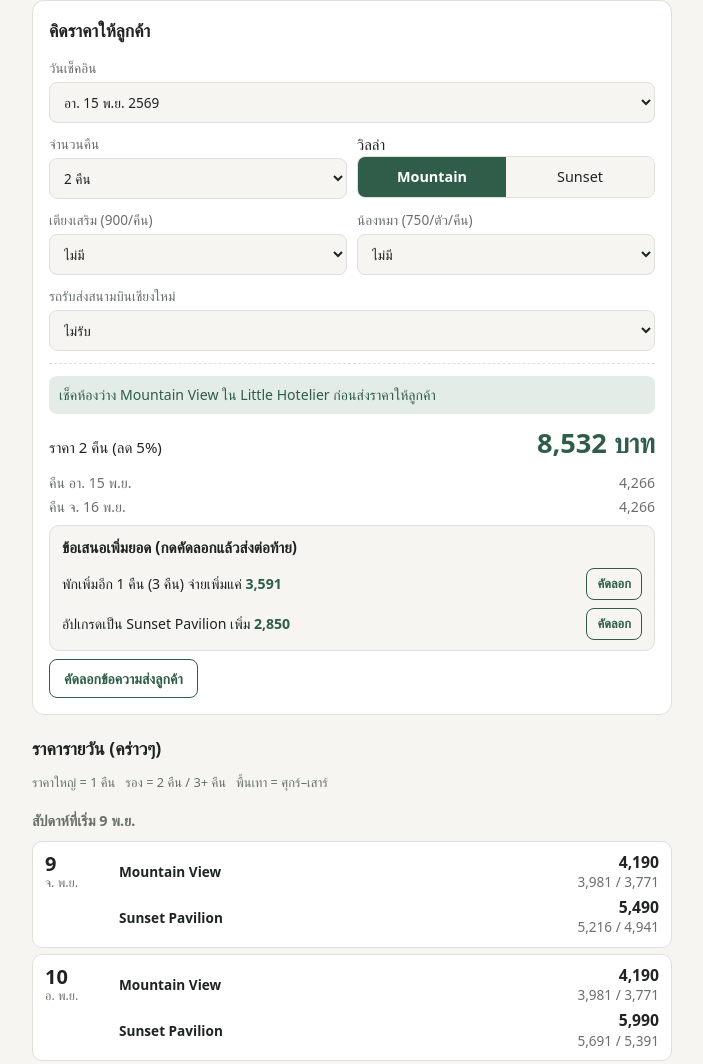
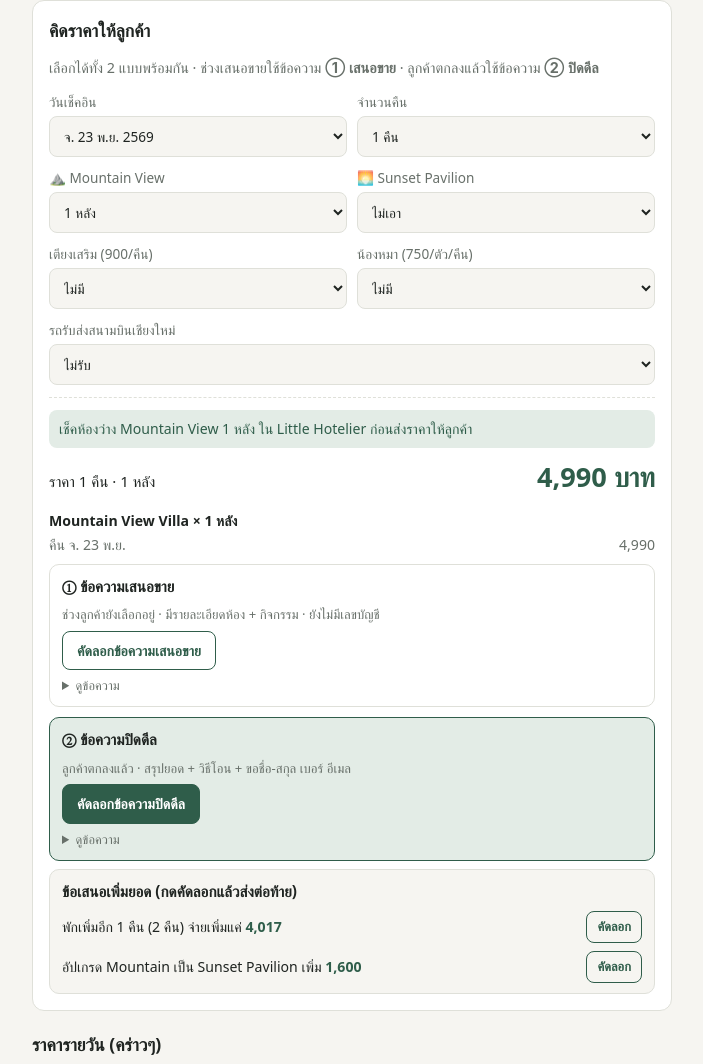
Before and after one commit to um27722/kongfang-rates, a plain HTML site: page index.html in a window 1280 px wide. Shown: the part 2671-3735 px from the top of the page, without its empty margins (288-991 px from the left). Drawn offline with Linux system fonts and the light colour scheme; a web font is replaced by a local one.

Commit message:
คิดราคา: เลือกได้หลายวิลล่า + แยกข้อความเสนอขาย/ปิดดีล (ข้อเสนอขนุน)
Co-Authored-By: Claude Opus 5.5 <noreply@anthropic.com>
Claude-Session: https://claude.ai/code/session_01B9Jv2Wp7MT1XN66toqmDcR

```diff
--- a/index.html
+++ b/index.html
@@ -58,6 +58,14 @@ select:focus-visible,button:focus-visible{outline:2px solid var(--pine);outline-
 .up b{color:var(--pine)}
 .copy.sm{font-size:.8rem;padding:5px 10px}
 .copy{align-self:flex-start;font:inherit;font-size:.88rem;padding:8px 14px;border-radius:8px;border:1px solid var(--pine);background:transparent;color:var(--pine);cursor:pointer;font-weight:600}
+.quote-lines .grp{color:var(--fg);font-weight:600;margin-top:4px}
+.msgs{display:flex;flex-direction:column;gap:10px}
+.msg{border:1px solid var(--line);border-radius:10px;padding:10px 12px;display:flex;flex-direction:column;gap:6px}
+.msg h3{font-family:var(--display);font-size:.95rem;margin:0}
+.msg p{margin:0;font-size:.82rem;color:var(--muted)}
+.msg.close{border-color:var(--pine);background:var(--pine-soft)}
+.copy.fill{background:var(--pine);color:var(--surface)}
+.msg details summary{font-size:.8rem;color:var(--muted);cursor:pointer}
 textarea.copybox{width:100%;font:inherit;font-size:.85rem;border:1px solid var(--line);border-radius:8px;padding:8px;background:var(--bg);color:var(--fg)}
 /* day list */
 .listhead{display:flex;justify-content:space-between;align-items:center;gap:10px;flex-wrap:wrap}
@@ -196,16 +204,13 @@ textarea.copybox{width:100%;font:inherit;font-size:.85rem;border:1px solid var(-
 
   <section class="card" aria-labelledby="calc-h">
     <h2 id="calc-h">คิดราคาให้ลูกค้า</h2>
+    <p class="sub" style="margin:0">เลือกได้ทั้ง 2 แบบพร้อมกัน · ช่วงเสนอขายใช้ข้อความ <b>① เสนอขาย</b> · ลูกค้าตกลงแล้วใช้ข้อความ <b>② ปิดดีล</b></p>
     <div class="calc-grid">
-      <label class="f full-w" for="ci">วันเช็คอิน<select id="ci"></select></label>
+      <label class="f" for="ci">วันเช็คอิน<select id="ci"></select></label>
       <label class="f" for="nights">จำนวนคืน<select id="nights"></select></label>
-      <div class="f"><span>วิลล่า</span>
-        <div class="seg" role="group" aria-label="เลือกวิลล่า">
-          <button type="button" id="vM" aria-pressed="true">Mountain</button>
-          <button type="button" id="vS" aria-pressed="false">Sunset</button>
-        </div>
-      </div>
-      <label class="f" for="xbed">เตียงเสริม (900/คืน)<select id="xbed"><option value="0">ไม่มี</option><option value="1">1 เตียง</option><option value="2">2 เตียง</option></select></label>
+      <label class="f" for="qM">⛰️ Mountain View<select id="qM"><option value="0">ไม่เอา</option><option value="1">1 หลัง</option><option value="2">2 หลัง</option></select></label>
+      <label class="f" for="qS">🌅 Sunset Pavilion<select id="qS"><option value="0">ไม่เอา</option><option value="1">1 หลัง</option><option value="2">2 หลัง</option></select></label>
+      <label class="f" for="xbed">เตียงเสริม (900/คืน)<select id="xbed"><option value="0">ไม่มี</option><option value="1">1 เตียง</option><option value="2">2 เตียง</option><option value="3">3 เตียง</option><option value="4">4 เตียง</option></select></label>
       <label class="f" for="xdog">น้องหมา (750/ตัว/คืน)<select id="xdog"><option value="0">ไม่มี</option><option value="1">1 ตัว</option><option value="2">2 ตัว</option><option value="3">3 ตัว</option></select></label>
       <label class="f full-w" for="xtr">รถรับส่งสนามบินเชียงใหม่<select id="xtr"><option value="0">ไม่รับ</option><option value="1">รับ ไป-กลับ 2,900 บาท</option></select></label>
     </div>
@@ -281,18 +286,37 @@ function renderList(){
 }
 
 function totalFor(v,i,n){ let t=0; for(let k=0;k<n;k++){ const j=i+k; if(j>=N) return null; const b=rate(v,dayAt(j)); t+= n>=3? r3(b) : n===2? r2(b) : b; } return t; }
+function roomsTotal(sel,i,n){ let t=0; for(const v of ["M","S"]) if(sel[v]){ const x=totalFor(v,i,n); if(x===null) return null; t+=x*sel[v]; } return t; }
 const PKG = {FB:{M:8990,S:9990,name:"Full Board (อาหาร 3 มื้อ)"}, AI:{M:11900,S:13900,name:"All Inclusive + Activities (3 มื้อ + เครื่องดื่ม + กิจกรรมวันละ 1 อย่าง + รับส่งสนามบินเชียงใหม่)"}};
-let villa="M";
+// Room details used in the sales message (edit here)
+const ROOM_INFO = {
+  M:{icon:"⛰️", lines:["วิวภูเขา ห้องกว้าง เป็นส่วนตัว","ห้องอาบน้ำแบบ walk-in shower · เตียงใหญ่ 6 ฟุต","เครื่องอำนวยความสะดวกครบ"]},
+  S:{icon:"🌅", lines:["ห้องทรงสามเหลี่ยม วิวพระอาทิตย์ตก เป็นส่วนตัวที่สุด","มี dining area โซนนั่งเล่น ทานข้าวแบบ private","ห้องอาบน้ำแบบ walk-in shower · เตียงใหญ่ 6 ฟุต","เครื่องอำนวยความสะดวกครบ"]}
+};
+const ACT_TEXT = "🌟กิจกรรมในที่พัก\n• เล่นบอร์ดเกม / ตีแบต / ปั่นจักรยาน (ฟรี)\n• ล่องแพ / เดินป่า / ชมทะเลหมอก / นวด (มีค่าใช้จ่ายเพิ่มเติม)";
+const BANK_TEXT = "ธนาคารกสิกรไทย\nชื่อบัญชี บริษัท เอ็นวี ออลล์ จำกัด\nเลขที่บัญชี 221-1-70170-9";
+const dstr = d => `${d.getDate()} ${TH_MON[d.getMonth()]}`;
+
+function getSel(){ return {M:+document.getElementById("qM").value, S:+document.getElementById("qS").value}; }
+
 function renderQuote(){
   const i=+document.getElementById("ci").value, n=+document.getElementById("nights").value;
-  const lines=[]; let total=0, full=[], beyond=false;
-  for(let k=0;k<n;k++){
-    const j=i+k; if(j>=N){beyond=true;break;}
-    const d=dayAt(j); const b=rate(villa,d); const p = n>=3? r3(b) : n===2? r2(b) : b;
-    total+=p;
-    lines.push(`<div><span>คืน ${TH_DAY[d.getDay()]} ${d.getDate()} ${TH_MON[d.getMonth()]}</span><span class="num">${fmt(p)}</span></div>`);
+  const sel=getSel(); const types=["M","S"].filter(v=>sel[v]>0);
+  const q=document.getElementById("quote");
+  if(!types.length){ q.innerHTML='<div class="warn">เลือกวิลล่าอย่างน้อย 1 หลัง</div>'; return; }
+  const lines=[]; let beyond=false; const per={}; let roomTotal=0;
+  for(const v of types){
+    let t=0;
+    lines.push(`<div class="grp"><span>${NAME[v]} Villa × ${sel[v]} หลัง</span><span></span></div>`);
+    for(let k=0;k<n;k++){
+      const j=i+k; if(j>=N){beyond=true;break;}
+      const d=dayAt(j); const b=rate(v,d); const p = n>=3? r3(b) : n===2? r2(b) : b;
+      t+=p;
+      lines.push(`<div><span>คืน ${TH_DAY[d.getDay()]} ${dstr(d)}${sel[v]>1?` (${fmt(p)} × ${sel[v]})`:''}</span><span class="num">${fmt(p*sel[v])}</span></div>`);
+    }
+    per[v]={each:t, total:t*sel[v]}; roomTotal+=t*sel[v];
   }
-  const roomTotal = total;
+  let total=roomTotal;
   const nb=+document.getElementById("xbed").value, nd=+document.getElementById("xdog").value, tr=+document.getElementById("xtr").value;
   const extras=[];
   if(nb) extras.push({l:`เตียงเสริม ${nb} เตียง × ${n} คืน`, a:900*nb*n});
@@ -301,31 +325,63 @@ function renderQuote(){
   for(const x of extras){ total+=x.a; lines.push(`<div><span>+ ${x.l}</span><span class="num">${fmt(x.a)}</span></div>`); }
   const plan = n>=3? "ราคา 3+ คืน (ลด 10%)" : n===2? "ราคา 2 คืน (ลด 5%)" : "ราคา 1 คืน";
   const ci=dayAt(i), co=dayAt(i+n);
-  const nyMin = false;
-  let status = nyMin? '<div class="warn">ช่วงปีใหม่ 24 ธ.ค. – 2 ม.ค. ต้องพักขั้นต่ำ 2 คืน</div>' : beyond? '<div class="warn">ช่วงวันที่เลือกเกินข้อมูลในหน้านี้ ให้ถามอั้ม</div>'
-    : full.length? `<div class="warn">${NAME[villa]} เต็มคืนวันที่ ${full.join(", ")} รับจองไม่ได้ ลองอีกวิลล่าหรือวันอื่น</div>`
-    : `<div class="ok">เช็คห้องว่าง ${NAME[villa]} ใน Little Hotelier ก่อนส่งราคาให้ลูกค้า</div>`;
-  const msg = `Kongfang Wilderness Retreat\n${NAME[villa]} Villa · ${n} คืน\nเช็คอิน ${ci.getDate()} ${TH_MON[ci.getMonth()]} – เช็คเอาท์ ${co.getDate()} ${TH_MON[co.getMonth()]}${extras.length? `\nค่าห้อง ${fmt(roomTotal)} บาท (รวมอาหารเช้า 2 ท่าน)${extras.map(x=>`\n+ ${x.l} ${fmt(x.a)} บาท`).join("")}\nรวมทั้งหมด ${fmt(total)} บาท` : `\nรวม ${fmt(total)} บาท (รวมอาหารเช้า 2 ท่าน)`}\n\nชำระโดยโอนเข้าบัญชี เลือกได้ 2 แบบครับ\n① โอนเต็ม ${fmt(total)} บาท รับส่วนลดค่าอาหารและกิจกรรม 10% ตลอดการเข้าพัก\n② โอนมัดจำ 50% = ${fmt(Math.round(total/2))} บาท ส่วนที่เหลือชำระตอนเช็คเอาท์ (ลดค่าอาหารและกิจกรรม 5%)\n\nธนาคารกสิกรไทย\nชื่อบัญชี บริษัท เอ็นวี ออลล์ จำกัด\nเลขที่บัญชี 221-1-70170-9\nหากชำระเรียบร้อย รบกวนคุณลูกค้าส่งสลิปกลับมาครับ :))\n\n✨ จองตรงกับเรา ได้ส่วนลดค่าอาหารและกิจกรรม และคุยกับทีมเราได้โดยตรงตลอดการเข้าพัก`;
-  const ups=[]; const vName=NAME[villa];
+  const nRooms=sel.M+sel.S;
+  const status = beyond? '<div class="warn">ช่วงวันที่เลือกเกินข้อมูลในหน้านี้ ให้ถามอั้ม</div>'
+    : `<div class="ok">เช็คห้องว่าง ${types.map(v=>`${NAME[v]} ${sel[v]} หลัง`).join(" + ")} ใน Little Hotelier ก่อนส่งราคาให้ลูกค้า</div>`;
+  const head = `Kongfang Wilderness Retreat\nเช็คอิน ${dstr(ci)} – เช็คเอาท์ ${dstr(co)} (${n} คืน)`;
+  const disc = n>=3? " (ราคาพัก 3 คืนขึ้นไป ลด 10%)" : n===2? " (ราคาพัก 2 คืน ลด 5%)" : "";
+
+  // ① Sales message: each villa with its price + details + activities (no combined total, so it works for "pick one" too)
+  const priceLine = v => {
+    const e=per[v].each;
+    let s = n===1? `${fmt(e)} บาท / คืน` : `${fmt(e)} บาท / ${n} คืน${disc}`;
+    if(sel[v]>1) s += ` · ${sel[v]} หลัง รวม ${fmt(per[v].total)} บาท`;
+    return s;
+  };
+  const offer = `${head}\n\n` + types.map(v=>`${ROOM_INFO[v].icon}${NAME[v]} Villa ${priceLine(v)}\n${ROOM_INFO[v].lines.map(l=>"-"+l).join("\n")}`).join("\n\n")
+    + `\n\nราคารวมอาหารเช้า 2 ท่าน / หลัง`
+    + (extras.length? `\n\nบริการเสริม${extras.map(x=>`\n+ ${x.l} ${fmt(x.a)} บาท`).join("")}` : "")
+    + `\n\n${ACT_TEXT}\n\n✨ จองตรงกับเรา ได้ส่วนลดค่าอาหารและกิจกรรม และคุยกับทีมเราได้โดยตรงตลอดการเข้าพักครับ\nสนใจแบบไหน แจ้งได้เลยนะครับ :))`;
+
+  // ② Closing message: full summary + total + payment + booking details request
+  const close = `${head}\nสรุปการจอง\n` + types.map(v=>`${ROOM_INFO[v].icon}${NAME[v]} Villa × ${sel[v]} หลัง ${fmt(per[v].total)} บาท`).join("\n")
+    + `\n(รวมอาหารเช้า 2 ท่าน / หลัง)${disc?`\n${disc.trim().replace(/[()]/g,"")}`:""}`
+    + extras.map(x=>`\n+ ${x.l} ${fmt(x.a)} บาท`).join("")
+    + `\nรวมทั้งหมด ${fmt(total)} บาท`
+    + `\n\nชำระโดยโอนเข้าบัญชี เลือกได้ 2 แบบครับ\n① โอนเต็ม ${fmt(total)} บาท รับส่วนลดค่าอาหารและกิจกรรม 10% ตลอดการเข้าพัก\n② โอนมัดจำ 50% = ${fmt(Math.round(total/2))} บาท ส่วนที่เหลือชำระตอนเช็คเอาท์ (ลดค่าอาหารและกิจกรรม 5%)`
+    + `\n\n${BANK_TEXT}\nหากชำระเรียบร้อย รบกวนคุณลูกค้าส่งสลิปกลับมาครับ :))`
+    + `\n\n📝 รบกวนขอข้อมูลเพื่อใช้ประกอบการจองครับ\n• ชื่อ - นามสกุล\n• เบอร์โทรศัพท์\n• อีเมล`;
+
+  // upsells
+  const ups=[];
   if(!beyond){
-    const t1=totalFor(villa,i,n+1);
+    const t1=roomsTotal(sel,i,n+1);
     if(t1 && n<14){ const add=t1-roomTotal; ups.push({t:`พักเพิ่มอีก 1 คืน (${n+1} คืน) จ่ายเพิ่มแค่ <b>${fmt(add)}</b>`, m:`ถ้าสะดวกอยู่ต่ออีกสักคืน จะได้พักผ่อนเต็มที่ขึ้นนะครับ และได้ส่วนลดด้วย ${n+1} คืน รวม ${fmt(t1)} บาท เพิ่มจากเดิม ${fmt(add)} บาทครับ${n+1===2?' (ได้ราคา 2 คืน ลด 5% ทุกคืน)':n+1===3?' (ได้ราคา 3 คืนขึ้นไป ลด 10% ทุกคืน)':''} จะได้มีเวลาพักผ่อนเต็มที่ ไม่ต้องรีบเช็คเอาท์ครับ 😊`}); }
-    if(villa==="M"){ const tS=totalFor("S",i,n); if(tS){ const add=tS-roomTotal; ups.push({t:`อัปเกรดเป็น Sunset Pavilion เพิ่ม <b>${fmt(add)}</b>`, m:`อีกทางเลือกนะครับ อัปเกรดเป็น Sunset Pavilion Villa วิลล่าวิวพระอาทิตย์ตก ${n} คืน รวม ${fmt(tS)} บาท เพิ่มจาก Mountain View แค่ ${fmt(add)} บาทครับ เหมาะกับโอกาสพิเศษมากครับ 🌅`}); } }
-    const pkgOK = ci >= new Date(2026,11,1);
-    if(pkgOK){ for(const k of ["FB","AI"]){ const P=PKG[k]; const tp=P[villa]*n; ups.push({t:`${k==="FB"?"Full Board":"All Inclusive"} ${n} คืน รวม <b>${fmt(tp)}</b> (เพิ่ม ${fmt(tp-roomTotal)})`, m:`ถ้าอยากสบาย ไม่ต้องคิดเรื่องอาหาร มีแพ็กเกจ ${P.name} ${vName} Villa ${n} คืน รวม ${fmt(tp)} บาท สำหรับ 2 ท่านครับ`}); } }
+    if(sel.M>0 && nRooms<=2){ const tS=roomsTotal({M:0,S:nRooms},i,n); if(tS){ const add=tS-roomTotal; ups.push({t:`อัปเกรด Mountain เป็น Sunset Pavilion เพิ่ม <b>${fmt(add)}</b>`, m:`อีกทางเลือกนะครับ อัปเกรดเป็น Sunset Pavilion Villa วิลล่าวิวพระอาทิตย์ตก${nRooms>1?` ${nRooms} หลัง`:''} ${n} คืน รวม ${fmt(tS)} บาท เพิ่มแค่ ${fmt(add)} บาทครับ เหมาะกับโอกาสพิเศษมากครับ 🌅`}); } }
+    if(ci >= new Date(2026,11,1)){ for(const k of ["FB","AI"]){ const P=PKG[k]; const tp=(P.M*sel.M+P.S*sel.S)*n; const rooms=types.map(v=>`${NAME[v]} Villa${sel[v]>1?` ${sel[v]} หลัง`:''}`).join(" + "); ups.push({t:`${k==="FB"?"Full Board":"All Inclusive"} ${n} คืน รวม <b>${fmt(tp)}</b> (เพิ่ม ${fmt(tp-roomTotal)})`, m:`ถ้าอยากสบาย ไม่ต้องคิดเรื่องอาหาร มีแพ็กเกจ ${P.name} ${rooms} ${n} คืน รวม ${fmt(tp)} บาท (2 ท่าน / หลัง) ครับ`}); } }
   }
   const upsellHTML = ups.length? `<div class="upsell"><h3>ข้อเสนอเพิ่มยอด (กดคัดลอกแล้วส่งต่อท้าย)</h3>${ups.map((u,k)=>`<div class="up"><span>${u.t}</span><button class="copy sm" type="button" data-up="${k}">คัดลอก</button></div>`).join("")}</div>` : '';
-  document.getElementById("quote").innerHTML = `${status}
-    <div class="quote-total"><span>${plan}${extras.length?" + บริการเสริม":""}</span><strong class="num">${fmt(total)} บาท</strong></div>
+  const msgsHTML = beyond? '' : `<div class="msgs">
+      <div class="msg"><h3>① ข้อความเสนอขาย</h3><p>ช่วงลูกค้ายังเลือกอยู่ · มีรายละเอียดห้อง + กิจกรรม · ยังไม่มีเลขบัญชี</p>
+        <button class="copy" type="button" data-msg="offer">คัดลอกข้อความเสนอขาย</button>
+        <details><summary>ดูข้อความ</summary><textarea class="copybox" id="box-offer" rows="14" readonly></textarea></details></div>
+      <div class="msg close"><h3>② ข้อความปิดดีล</h3><p>ลูกค้าตกลงแล้ว · สรุปยอด + วิธีโอน + ขอชื่อ-สกุล เบอร์ อีเมล</p>
+        <button class="copy fill" type="button" data-msg="close">คัดลอกข้อความปิดดีล</button>
+        <details><summary>ดูข้อความ</summary><textarea class="copybox" id="box-close" rows="14" readonly></textarea></details></div>
+    </div>`;
+  q.innerHTML = `${status}
+    <div class="quote-total"><span>${plan} · ${nRooms} หลัง${extras.length?" + บริการเสริม":""}</span><strong class="num">${fmt(total)} บาท</strong></div>
     <div class="quote-lines">${lines.join("")}</div>
-    ${upsellHTML}
-    ${(!nyMin && !beyond && !full.length)?`<button class="copy" id="copyBtn" type="button">คัดลอกข้อความส่งลูกค้า</button><textarea class="copybox" id="copyBox" rows="12" readonly hidden>${msg}</textarea>`:''}`;
+    ${msgsHTML}
+    ${upsellHTML}`;
+  const MSG={offer, close};
+  for(const k in MSG){ const b=document.getElementById("box-"+k); if(b) b.value=MSG[k]; }
+  document.querySelectorAll("[data-msg]").forEach(btn=>btn.addEventListener("click", async()=>{
+    const k=btn.dataset.msg;
+    try{ await navigator.clipboard.writeText(MSG[k]); btn.textContent="คัดลอกแล้ว ✓"; }
+    catch(e){ const box=document.getElementById("box-"+k); box.closest("details").open=true; box.select(); btn.textContent="กดค้างเพื่อคัดลอกข้อความด้านล่าง"; }
+  }));
   document.querySelectorAll("[data-up]").forEach(b=>b.addEventListener("click", async()=>{ const m=ups[+b.dataset.up].m; try{ await navigator.clipboard.writeText(m); b.textContent="คัดลอกแล้ว"; }catch(e){ prompt("คัดลอกข้อความนี้", m); } }));
-  const btn=document.getElementById("copyBtn");
-  if(btn) btn.addEventListener("click", async()=>{
-    try{ await navigator.clipboard.writeText(msg); btn.textContent="คัดลอกแล้ว"; }
-    catch(e){ const box=document.getElementById("copyBox"); box.hidden=false; box.select(); btn.textContent="กดค้างเพื่อคัดลอกข้อความด้านล่าง"; }
-  });
 }
 
 function init(){
@@ -335,12 +391,11 @@ function init(){
     o.textContent=`${TH_DAY[d.getDay()]} ${d.getDate()} ${TH_MON[d.getMonth()]} ${d.getFullYear()+543}`; ci.appendChild(o); }
   const nt=document.getElementById("nights");
   for(let n=1;n<=14;n++){ const o=document.createElement("option"); o.value=n; o.textContent=n+" คืน"; nt.appendChild(o); }
-  nt.value=2; ci.value=6; // example: Sun 15 Nov, 2 nights
-  ci.addEventListener("change",renderQuote); nt.addEventListener("change",renderQuote);
-  for(const id of ["xbed","xdog","xtr"]) document.getElementById(id).addEventListener("change",renderQuote);
-  const set=v=>{villa=v; document.getElementById("vM").setAttribute("aria-pressed",v==="M"); document.getElementById("vS").setAttribute("aria-pressed",v==="S"); renderQuote();};
-  document.getElementById("vM").addEventListener("click",()=>set("M"));
-  document.getElementById("vS").addEventListener("click",()=>set("S"));
+  const now=new Date(); now.setHours(0,0,0,0);
+  const today=Math.round((now-START)/864e5);
+  nt.value=1; ci.value=Math.min(Math.max(today,0),N-1);
+  document.getElementById("qM").value=1;
+  for(const id of ["ci","nights","qM","qS","xbed","xdog","xtr"]) document.getElementById(id).addEventListener("change",renderQuote);
   renderList(); renderQuote();
 }
 init();
```
